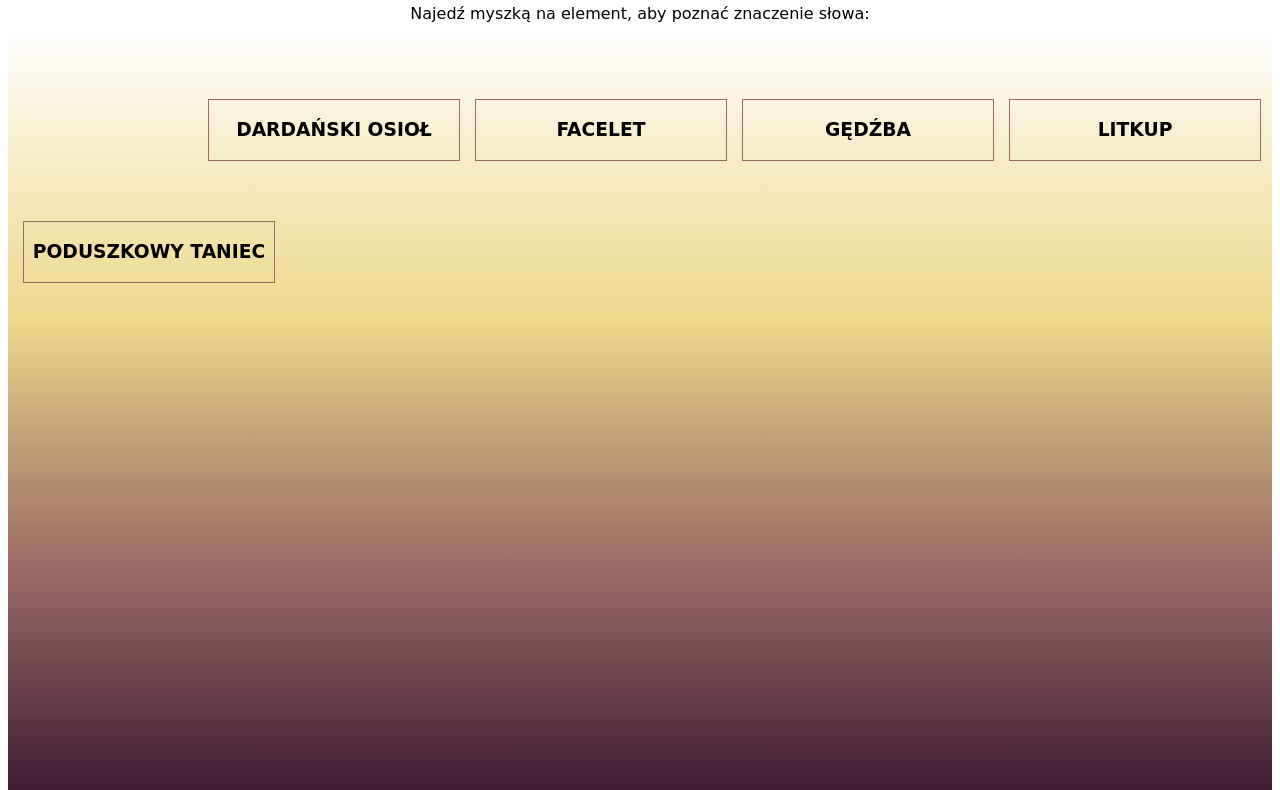
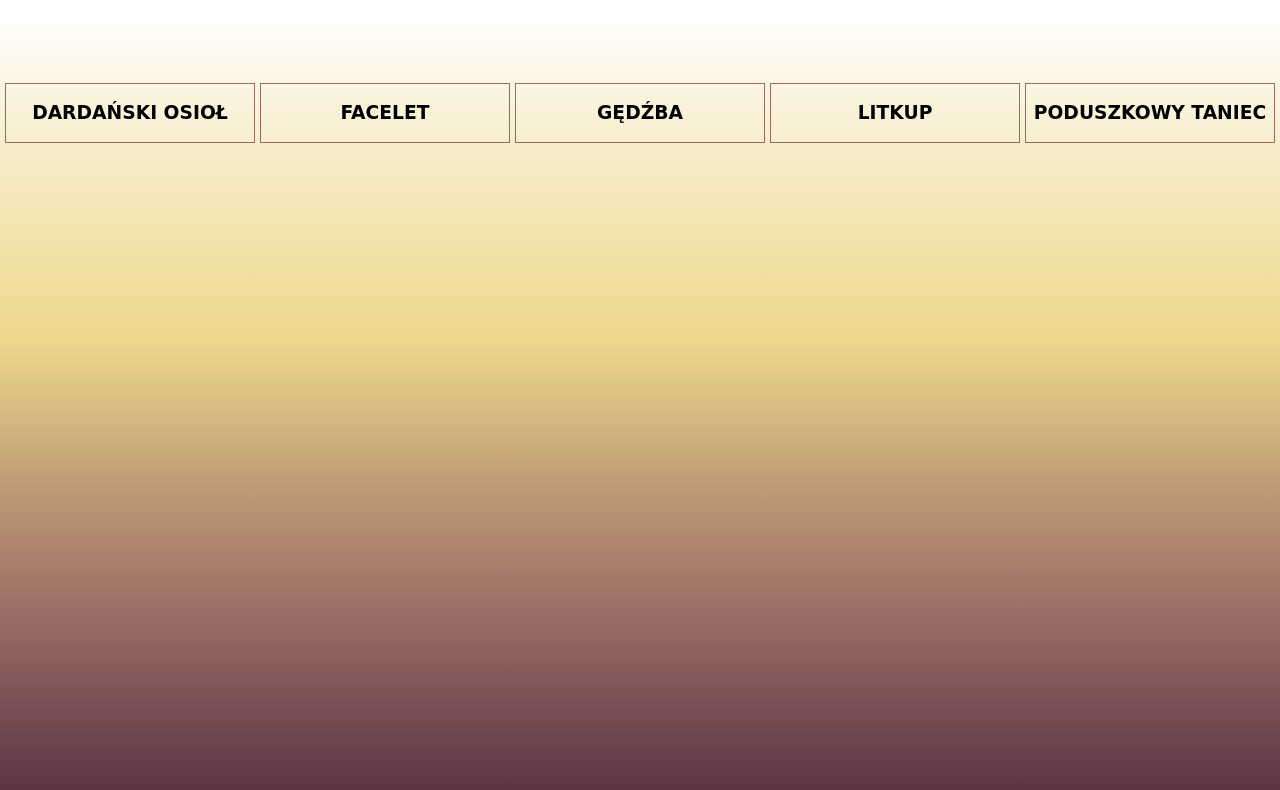
Before and after one commit to agnxr/5_words, a plain HTML site: page main.html in a window 1280 px wide. Shown: the part 64-854 px from the top of the page. Drawn offline with Linux system fonts and the light colour scheme; a web font is replaced by a local one.

Commit message:
add css reset, update readme

```diff
--- a/main.html
+++ b/main.html
@@ -15,6 +15,8 @@
     </header>
 
     <section>
+
+        <div class="row">
 
             <div class="word">
 
@@ -87,6 +89,7 @@
 
                     </p>
                 </div>
+            </div>
 
         </div>
 
--- a/style/style.css
+++ b/style/style.css
@@ -1,3 +1,8 @@
+* {
+    margin: 0;
+    padding: 0;
+    box-sizing: border-box;
+}
 
 
 header {
@@ -12,19 +17,29 @@ body {
     font-family: 'Shadows Into Light Two', cursive;
 }
 
+h3 {
+
+    margin-top: 18px;
+}
+.row {
+    width: 1280px;
+    height: 100px;
+    position: relative;
+    margin: 0 auto;
+    margin-top: 40px;
+    clear: both;
+    display: block;
+    content: '';
+}
+
 .word {
     width: 250px;
     height: 60px;
     border:1px solid #996964;
-    display: inline-block;
     float: left;
     text-align: center;
-    margin-left: 15px;
+    margin-left: 5px;
     margin-top: 60px;
-}
-
-.word:first-child {
-    margin-left: 200px;
 }
 
 
@@ -56,21 +71,18 @@ div:nth-child(4) .meaning p, div:nth-child(5) .meaning p{
 
 
 section {
-    height: 800px;
+
+    height: 900px;
+    margin-bottom: -20px;
+
     background-image: linear-gradient(top, #fefdfa 0%, #f6eac2 17%, #eed88b 35%, #c3a077 50%, #996964 67%, #623a47 83%, #2b0c2b 100%);
     background-image: -webkit-gradient(linear, left top, left bottom, color-stop(0, #fefdfa), color-stop(0.167, #f6eac2), color-stop(0.353254226, #eed88b), color-stop(0.5, #c3a077), color-stop(0.6669999995, #996964), color-stop(0.833, #623a47), color-stop(1, #2b0c2b));
     background-image: -moz-linear-gradient(top, #fefdfa 0%, #f6eac2 17%, #eed88b 35%, #c3a077 50%, #996964 67%, #623a47 83%, #2b0c2b 100%);
     background-image: -o-linear-gradient(top, #fefdfa 0%, #f6eac2 17%, #eed88b 35%, #c3a077 50%, #996964 67%, #623a47 83%, #2b0c2b 100%);
     background-image: -ms-linear-gradient(top, #fefdfa 0%, #f6eac2 17%, #eed88b 35%, #c3a077 50%, #996964 67%, #623a47 83%, #2b0c2b 100%);
 
-
-    margin-bottom: -20px;
-
 }
 
-.container {
-
-}
 
 footer {
     background-color: #2B0C2B;
```
Also changed, not shown: 1 other file. Lines whose indentation alone changed are shown as unchanged.
